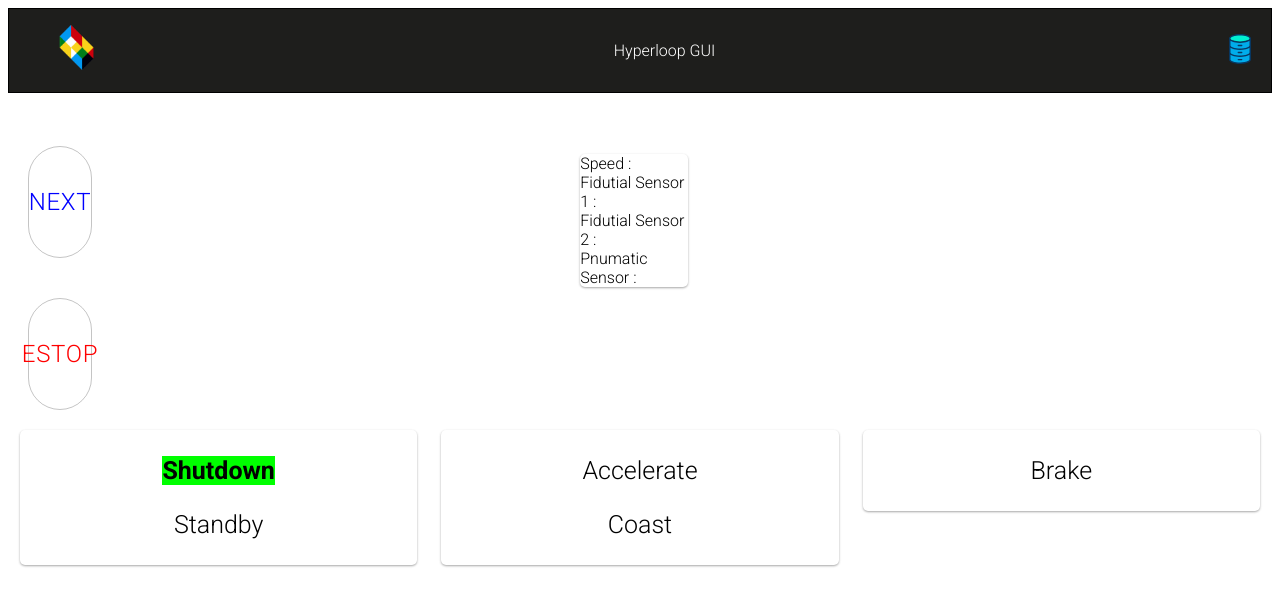
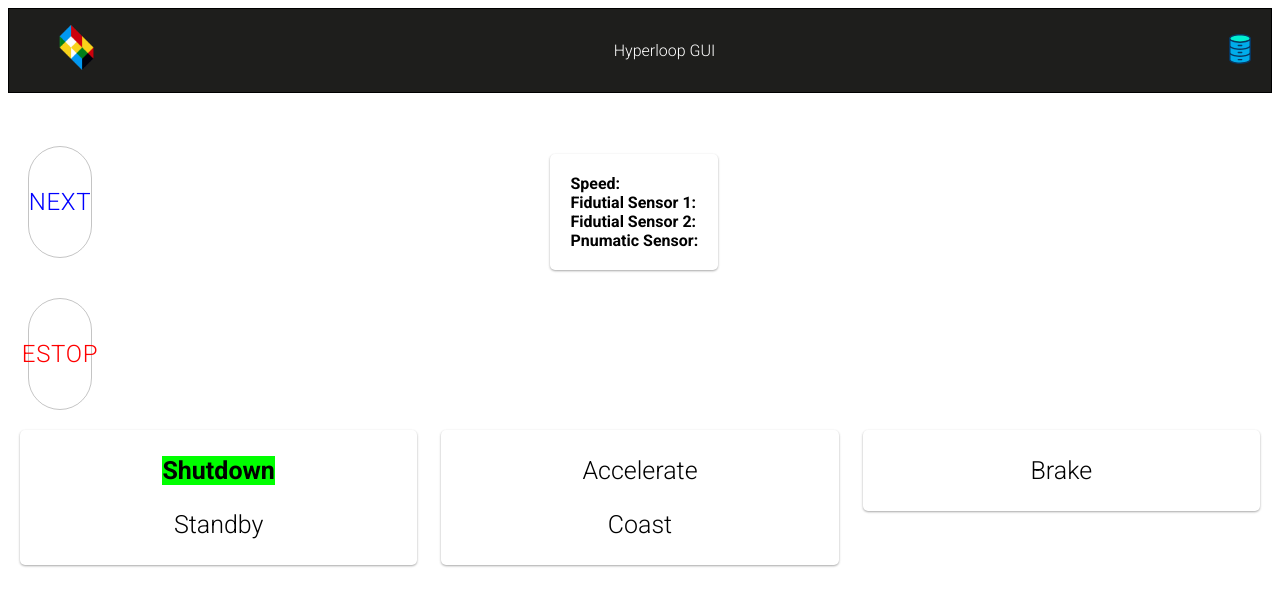
Before and after one commit to HyperloopCU/GUI, a React (Create React App) app: page / in a window 1280 px wide. Shown: the top 606 px of the page. Built offline with nearby package versions, Linux system fonts and the light colour scheme; no server answers.

Commit message:
fix and style change

```diff
--- a/src/Components/Centerpiece/ListFormat/ListComponent.js
+++ b/src/Components/Centerpiece/ListFormat/ListComponent.js
@@ -1,6 +1,6 @@
 import React from 'react';
 
 
-const ListComponent = ({ name, value }) => (<li>{name} : {value}</li>);
+const ListComponent = ({ name, value }) => (<li><b>{name}:</b> {value}</li>);
 
 export default ListComponent;
--- a/src/Components/Centerpiece/ListFormat/ListFormat.css
+++ b/src/Components/Centerpiece/ListFormat/ListFormat.css
@@ -2,10 +2,9 @@
     border: 1px ;
     margin-right: 24%;
     padding-left:0px;
-    width:28%;
     font-family:Roboto, sans-serif;
     border-radius: 5px;
     box-shadow: 0 1px 3px rgba(0,0,0,0.12), 0 1px 2px rgba(0,0,0,0.24);
     list-style-type: none;
-
+    padding: 20px;
 }
```
Also changed, not shown: 1 other file (tests, documents, lock files or other folders).
